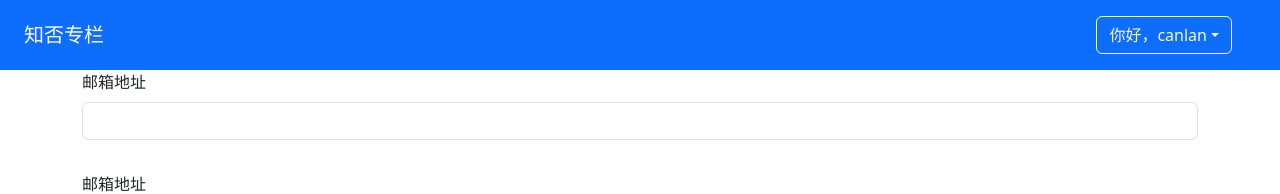
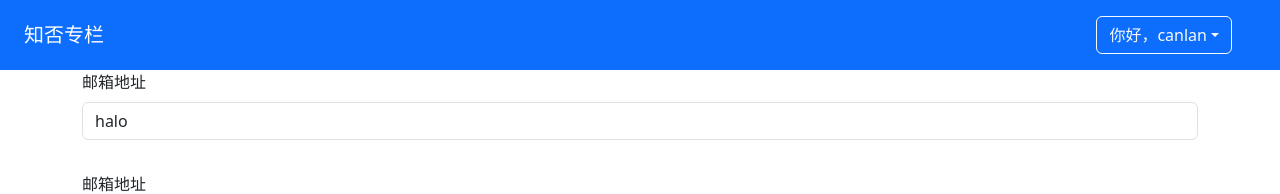
Before and after one commit to canlan527/vue3-zhifou, a Vue app: page / in a window 1280 px wide. Shown: the top 194 px of the page. Built offline with nearby package versions, Linux system fonts and the light colour scheme.

Commit message:
组件使用v-model

```diff
--- a/src/App.vue
+++ b/src/App.vue
@@ -6,7 +6,7 @@
     <form>
       <div class="mb-3">
         <label for="exampleInputEmail1" class="form-label">邮箱地址</label>
-        <ValidateInput :rules="emailRules" />
+        <ValidateInput :rules="emailRules" v-model="emailRef.val"/>
       </div>
       <div class="mb-3">
         <label for="exampleInputEmail1" class="form-label">邮箱地址</label>
@@ -78,7 +78,7 @@ export default defineComponent({
 
     // 表单验证
     const emailRef = reactive({
-      val: '',
+      val: 'halo',
       error: false,
       message: ''
     })
--- a/src/components/ValidateInput.vue
+++ b/src/components/ValidateInput.vue
@@ -1,6 +1,7 @@
 <template>
   <div class="validate-input-container pb-3">
-    <input type="text" class="form-control" :class="{ 'is-invalid': inputRef.error }" v-model="inputRef.val" @blur="validate(inputRef.val)">
+    <input type="text" class="form-control" :class="{ 'is-invalid': inputRef.error }"
+      :value="modelValue" @input="updateValue" @blur="validate(inputRef.val)">
     <div v-if="inputRef.error" class="invalid-feedback">{{ inputRef.message }}</div>
   </div>
 </template>
@@ -20,14 +21,22 @@ export type RulesProp = RuleProp[]
 export default defineComponent({
   name: 'ValidateInput',
   props: {
-    rules: Array as PropType<RulesProp>
+    rules: Array as PropType<RulesProp>,
+    modelValue: String,
   },
-  setup(props) {
+  emits: ['update:modelValue'],
+  setup(props, { emit }) {
     const inputRef = reactive({
-      val: '',
+      val: props.modelValue || '',
       error: false,
       message: ''
     })
+
+    const updateValue = (e: Event) => {
+      const targetVal = (e.target as HTMLInputElement).value
+      inputRef.val = targetVal
+      emit('update:modelValue', targetVal)
+    }
 
 
     const validate = (val: string) => {
@@ -54,7 +63,8 @@ export default defineComponent({
 
     return {
       inputRef,
-      validate
+      validate,
+      updateValue,
     }
   }
 })
```
